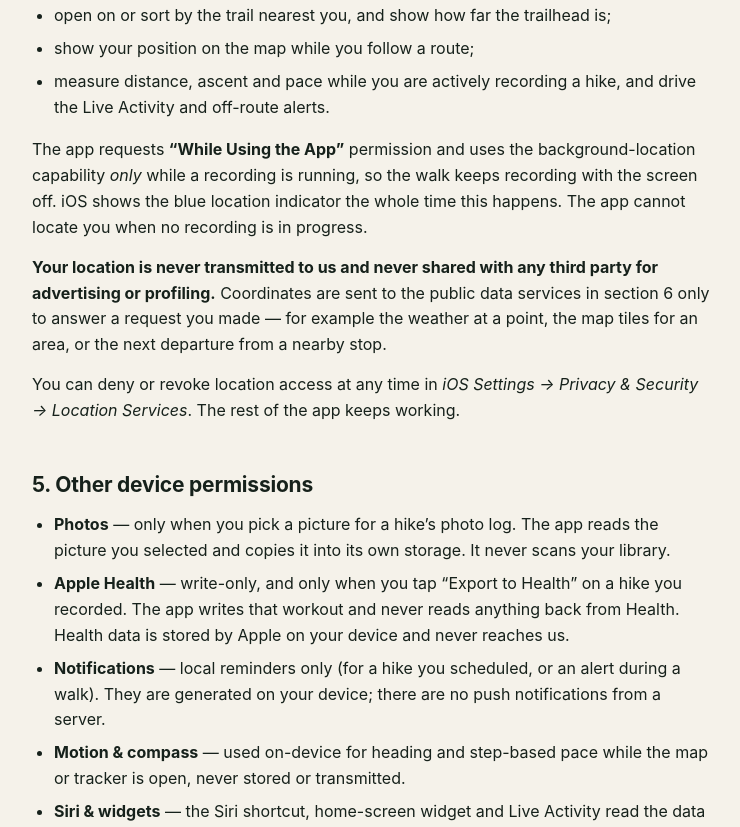
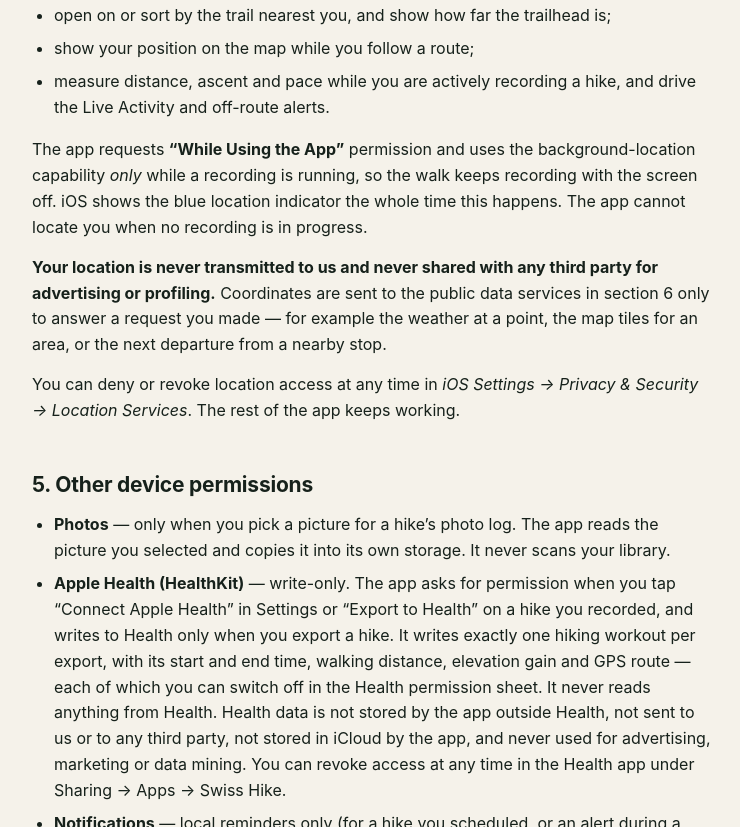
Before and after one commit to sudoswisshub/SwissHikeLegal, a plain HTML site: page privacy.html in a window 1280 px wide. Shown: the part 1973-2800 px from the top of the page, without its empty margins (268-1008 px from the left). Drawn offline with Linux system fonts and the light colour scheme.

Commit message:
Update legal HTMLs and terms/privacy/support

```diff
--- a/privacy.html
+++ b/privacy.html
@@ -265,7 +265,7 @@
 <header class="masthead">
   <a class="wordmark" href="index.html"><span class="mark">SH</span> Swiss Hike</a>
   <h1>Privacy Policy</h1>
-  <p class="updated">Last updated: 5 September 2026</p>
+  <p class="updated">Last updated: 23 September 2026</p>
   <nav class="tabs">
     <a href="privacy.html" aria-current="page">Privacy</a>
     <a href="terms.html">Terms &amp; EULA</a>
@@ -324,9 +324,9 @@
 <h2>5. Other device permissions</h2>
 <ul>
   <li><strong>Photos</strong> — only when you pick a picture for a hike’s photo log. The app reads the picture you selected and copies it into its own storage. It never scans your library.</li>
-  <li><strong>Apple Health</strong> — write-only, and only when you tap “Export to Health” on a hike you recorded. The app writes that workout and never reads anything back from Health. Health data is stored by Apple on your device and never reaches us.</li>
+  <li><strong>Apple Health (HealthKit)</strong> — write-only. The app asks for permission when you tap “Connect Apple Health” in Settings or “Export to Health” on a hike you recorded, and writes to Health only when you export a hike. It writes exactly one hiking workout per export, with its start and end time, walking distance, elevation gain and GPS route — each of which you can switch off in the Health permission sheet. It never reads anything from Health. Health data is not stored by the app outside Health, not sent to us or to any third party, not stored in iCloud by the app, and never used for advertising, marketing or data mining. You can revoke access at any time in the Health app under Sharing → Apps → Swiss Hike.</li>
   <li><strong>Notifications</strong> — local reminders only (for a hike you scheduled, or an alert during a walk). They are generated on your device; there are no push notifications from a server.</li>
-  <li><strong>Motion &amp; compass</strong> — used on-device for heading and step-based pace while the map or tracker is open, never stored or transmitted.</li>
+  <li><strong>Compass</strong> — the device heading, used on-device to orient the map while it is open, never stored or transmitted.</li>
   <li><strong>Siri &amp; widgets</strong> — the Siri shortcut, home-screen widget and Live Activity read the data already on your device. Apple may process a spoken request under its own privacy policy.</li>
 </ul>
 
```
